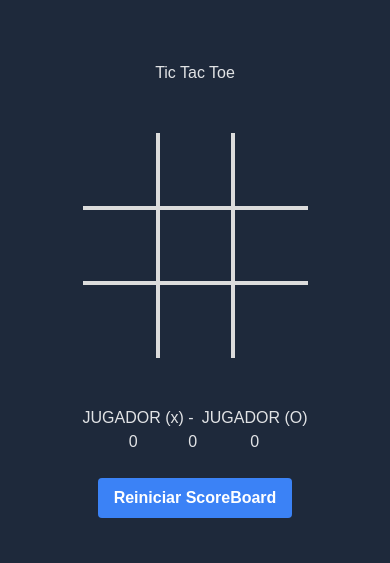
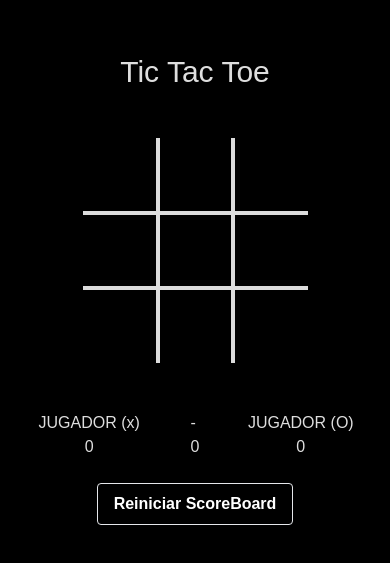
Before and after one commit to ldkjvvier/Tic-Tac-Toe, a React (Vite) app: page / in a window 390 px wide. Shown: the part 133-696 px from the top of the page. Built offline with nearby package versions, Linux system fonts and the light colour scheme.

Commit message:
Update styles and layout in index.html, Board.jsx, ScoreBoard.jsx, and Square.jsx

```diff
--- a/index.html
+++ b/index.html
@@ -6,7 +6,7 @@
     <title>Tic Tac toe</title>
   </head>
   <body>
-    <div id="root" class="bg-slate-800">
+    <div id="root" class="bg-black">
     </div>
     <script type="module" src="/src/main.jsx"></script>
   </body>
--- a/src/components/Board.jsx
+++ b/src/components/Board.jsx
@@ -69,10 +69,10 @@ export const Board = () => {
 	return (
 		<>
 			<main>
-				<section className="mb-12 text-center md:text-5xl">
+				<section className="mb-12 text-center text-3xl md:text-5xl">
 					<h1>Tic Tac Toe</h1>
 				</section>
-				<section>
+				<section className='flex justify-center'>
 					<div className="grid grid-cols-3 grid-rows-3">
 						{board.map((_, index) => (
 							<Square
@@ -93,7 +93,7 @@ export const Board = () => {
 					<>
 						{isGameFinish ? (
 							<button
-								className="bg-transparent fixed h-screen w-screen top-0 left-0 bg-opacity-50"
+								className="bg-black fixed h-screen w-screen top-0 left-0 bg-opacity-30"
 								onClick={() => {
 									setBoard(Array(9).fill(null))
 									setTurn(Turns.X)
@@ -104,7 +104,7 @@ export const Board = () => {
 						) : null}
 
 						<button
-							className="bg-blue-500 z-50 hover:bg-blue-700 text-white font-bold py-2 px-4 rounded"
+							className="border transition hover:bg-gray-950 z-50 text-white font-bold py-2 px-4 rounded"
 							onClick={() => {
 								dispatch(clearState())
 								setBoard(Array(9).fill(null))
--- a/src/components/ScoreBoard.jsx
+++ b/src/components/ScoreBoard.jsx
@@ -6,7 +6,7 @@ export const ScoreBoard = ({ children }) => {
 
 	return (
 		<>
-			<section className="flex items-center w-full justify-between md:text-2xl mt-12">
+			<section className="grid grid-cols-3 justify-items-center md:text-2xl mt-12">
 				<div className="text-center">
 					<p>JUGADOR (x)</p>
 					<span>{user.Xwinner}</span>
--- a/src/components/Square.jsx
+++ b/src/components/Square.jsx
@@ -7,7 +7,7 @@ export const Square = ({ children, updateBoard, index }) => {
 
 	return (
 		<div
-			className={`flex items-center justify-center w-[75px] h-[75px] md:w-[150px] md:h-[150px] font-bold md:text-8xl square-${index}`}
+			className={`flex items-center justify-center w-[75px] h-[75px] md:w-[150px] md:h-[150px] font-bold text-4xl md:text-8xl square-${index}`}
 			onClick={handleClick}
 		>
 			{children}
```
